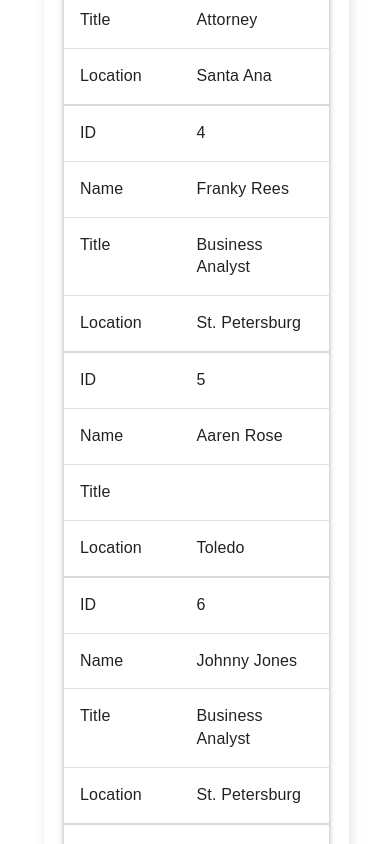
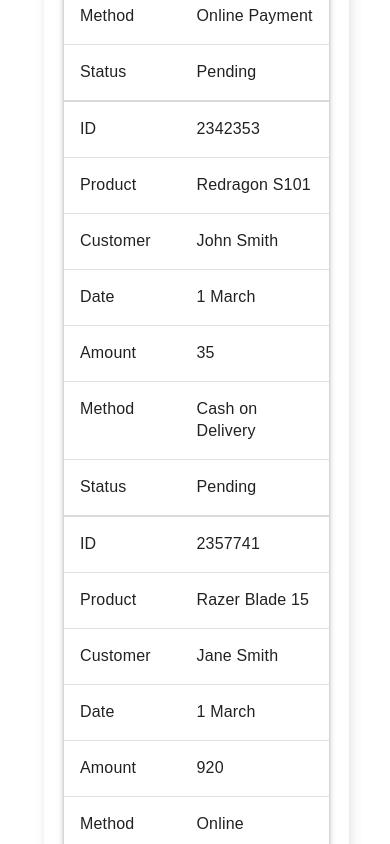
Before and after one commit to aungkhant611658/custom_react_admin_dashboard, a React (Create React App) app: page / in a window 390 px wide. Shown: the part 2460-3304 px from the top of the page. Built offline with nearby package versions, Linux system fonts and the light colour scheme.

Commit message:
responsive table

```diff
--- a/src/components/tables/latest_transactions/LatestTransactionTable.jsx
+++ b/src/components/tables/latest_transactions/LatestTransactionTable.jsx
@@ -6,6 +6,7 @@ import { CacheProvider } from "@emotion/react";
 import createCache from "@emotion/cache";
 
 import "./LatestTransactionTable.scss";
+import { latestTransactionData } from "../../../data/dummy";
 
 const muiCache = createCache({
   key: "mui-datatables",
@@ -13,7 +14,36 @@ const muiCache = createCache({
 });
 
 const LatestTransactionTable = () => {
-  const columns = ["ID", "Name", "Title", "Location"];
+  const columns = [
+    {
+      name: "id",
+      label: "ID",
+    },
+    {
+      name: "product",
+      label: "Product",
+    },
+    {
+      name: "customer",
+      label: "Customer",
+    },
+    {
+      name: "date",
+      label: "Date",
+    },
+    {
+      name: "amount",
+      label: "Amount",
+    },
+    {
+      name: "method",
+      label: "Method",
+    },
+    {
+      name: "status",
+      label: "Status",
+    },
+  ];
 
   const options = {
     responsive: "vertical",
@@ -31,32 +61,12 @@ const LatestTransactionTable = () => {
     // },
   };
 
-  const data = [
-    [1, "Gabby George", "Business Analyst", "Minneapolis"],
-    [
-      2,
-      "Aiden Lloyd",
-      "Business Consultant for an International Company and CEO of Tony's Burger Palace",
-      "Dallas",
-    ],
-    [3, "Jaden Collins", "Attorney", "Santa Ana"],
-    [4, "Franky Rees", "Business Analyst", "St. Petersburg"],
-    [5, "Aaren Rose", null, "Toledo"],
-    [6, "Johnny Jones", "Business Analyst", "St. Petersburg"],
-    [7, "Jimmy Johns", "Business Analyst", "Baltimore"],
-    [8, "Jack Jackson", "Business Analyst", "El Paso"],
-    [9, "Joe Jones", "Computer Programmer", "El Paso"],
-    [10, "Jacky Jackson", "Business Consultant", "Baltimore"],
-    [11, "Jo Jo", "Software Developer", "Washington DC"],
-    [12, "Donna Marie", "Business Manager", "Annapolis"],
-  ];
-
   return (
     <CacheProvider value={muiCache}>
       <ThemeProvider theme={createTheme()}>
         <MUIDataTable
           // title={"ACME Employee list"}
-          data={data}
+          data={latestTransactionData}
           columns={columns}
           options={options}
           className="latest-transaction"
--- a/src/data/dummy.js
+++ b/src/data/dummy.js
@@ -215,4 +215,74 @@ export const latestTransactionData = [
     method: "Online",
     status: "Pending",
   },
+  {
+    id: 2342356,
+    product: "ASUS ROG Strix",
+    img: "https://m.media-amazon.com/images/I/81hH5vK-MCL._AC_UY327_FMwebp_QL65_.jpg",
+    customer: "Harold Carol",
+    date: "1 March",
+    amount: 2000,
+    method: "Online",
+    status: "Pending",
+  },
+  {
+    id: 2342357,
+    product: "ASUS ROG Strix",
+    img: "https://m.media-amazon.com/images/I/81hH5vK-MCL._AC_UY327_FMwebp_QL65_.jpg",
+    customer: "Harold Carol",
+    date: "1 March",
+    amount: 2000,
+    method: "Online",
+    status: "Pending",
+  },
+  {
+    id: 2342358,
+    product: "ASUS ROG Strix",
+    img: "https://m.media-amazon.com/images/I/81hH5vK-MCL._AC_UY327_FMwebp_QL65_.jpg",
+    customer: "Harold Carol",
+    date: "1 March",
+    amount: 2000,
+    method: "Online",
+    status: "Pending",
+  },
+  {
+    id: 2342359,
+    product: "ASUS ROG Strix",
+    img: "https://m.media-amazon.com/images/I/81hH5vK-MCL._AC_UY327_FMwebp_QL65_.jpg",
+    customer: "Harold Carol",
+    date: "1 March",
+    amount: 2000,
+    method: "Online",
+    status: "Pending",
+  },
+  {
+    id: 2342360,
+    product: "ASUS ROG Strix",
+    img: "https://m.media-amazon.com/images/I/81hH5vK-MCL._AC_UY327_FMwebp_QL65_.jpg",
+    customer: "Harold Carol",
+    date: "1 March",
+    amount: 2000,
+    method: "Online",
+    status: "Pending",
+  },
+  {
+    id: 2342361,
+    product: "ASUS ROG Strix",
+    img: "https://m.media-amazon.com/images/I/81hH5vK-MCL._AC_UY327_FMwebp_QL65_.jpg",
+    customer: "Harold Carol",
+    date: "1 March",
+    amount: 2000,
+    method: "Online",
+    status: "Pending",
+  },
+  {
+    id: 2342362,
+    product: "ASUS ROG Strix",
+    img: "https://m.media-amazon.com/images/I/81hH5vK-MCL._AC_UY327_FMwebp_QL65_.jpg",
+    customer: "Harold Carol",
+    date: "1 March",
+    amount: 2000,
+    method: "Online",
+    status: "Pending",
+  },
 ];
```
